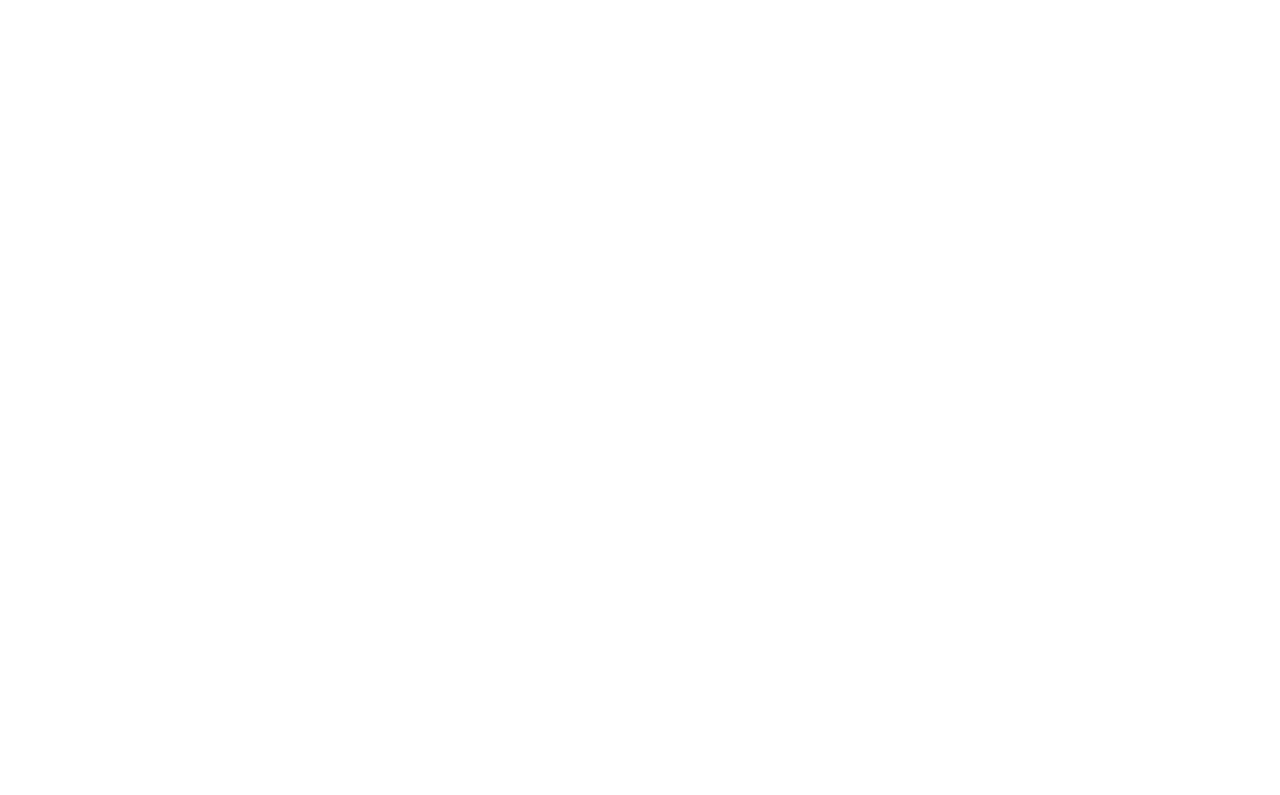
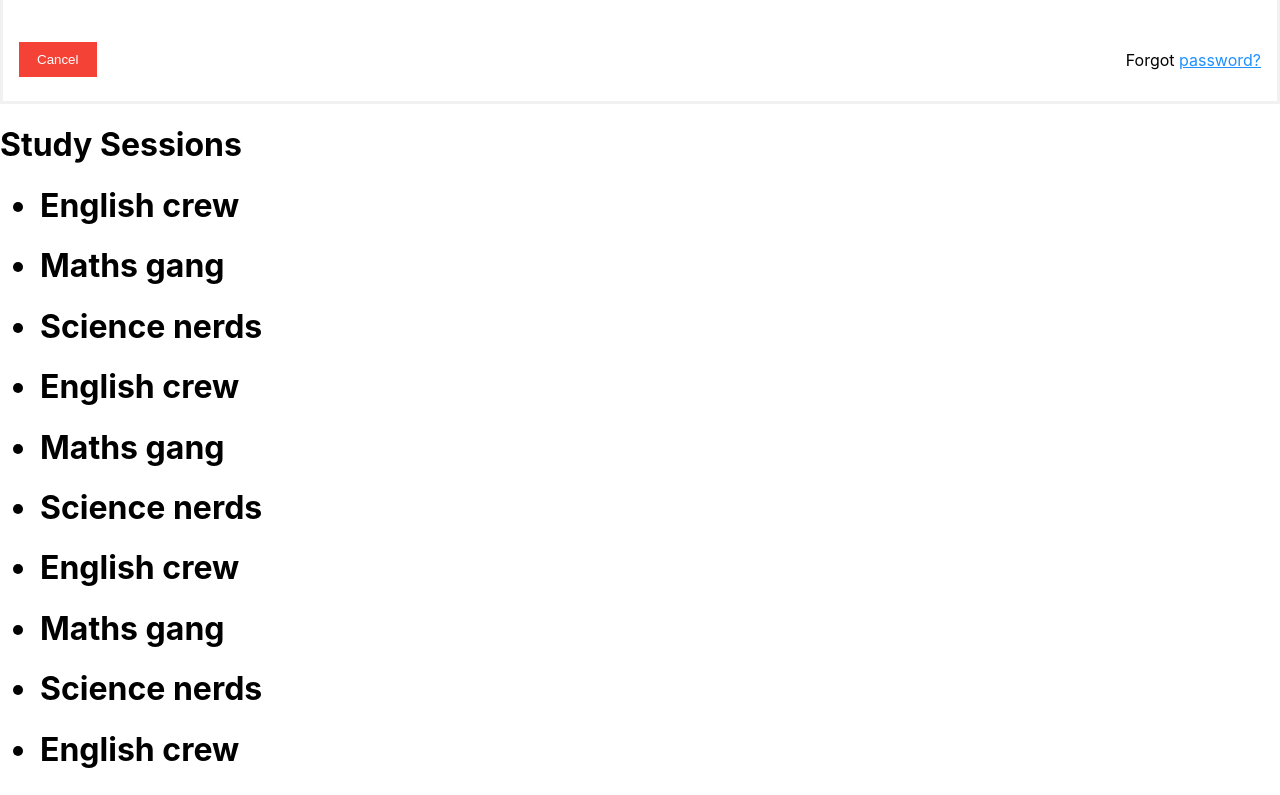
Before and after one commit to nikhilmaske-2001/StudyPlanner, a React (Create React App) app: page / in a window 1280 px wide. Shown: the part 1320-2115 px from the top of the page. Before the commit the page ends 800 px from the top, so only its background shows below. Built offline with nearby package versions, Linux system fonts and the light colour scheme.

Commit message:
Sessions half done.

```diff
--- a/src/App.js
+++ b/src/App.js
@@ -1,12 +1,14 @@
 import './App.css';
 import Login from './pages/Login/Login';
 import Register from './pages/Register/Register';
+import SessionList from './pages/SessionsList/SessionList';
 
 function App() {
   return (
     <div className="App">
-      {/* <Register /> */}
+      <Register />
       <Login />
+      <SessionList />
     </div>
   );
 }
--- /dev/null
+++ b/src/dummyData/sessionslist.js
@@ -0,0 +1,124 @@
+export const sessions = [
+    {
+        name: "English crew",
+        id: 1,
+        date: "23/06/2023",
+        starttime: "10AM",
+        endtime: "12PM"
+    },
+    {
+        name: "Maths gang",
+        id: 2,
+        date: "24/06/2023",
+        starttime: "11AM",
+        endtime: "12PM"
+    },
+    {
+        name: "Science nerds",
+        id: 3,
+        date: "25/06/2023",
+        starttime: "1PM",
+        endtime: "4PM"
+    },
+    {
+        name: "English crew",
+        id: 1,
+        date: "23/06/2023",
+        starttime: "10AM",
+        endtime: "12PM"
+    },
+    {
+        name: "Maths gang",
+        id: 2,
+        date: "24/06/2023",
+        starttime: "11AM",
+        endtime: "12PM"
+    },
+    {
+        name: "Science nerds",
+        id: 3,
+        date: "25/06/2023",
+        starttime: "1PM",
+        endtime: "4PM"
+    }, {
+        name: "English crew",
+        id: 1,
+        date: "23/06/2023",
+        starttime: "10AM",
+        endtime: "12PM"
+    },
+    {
+        name: "Maths gang",
+        id: 2,
+        date: "24/06/2023",
+        starttime: "11AM",
+        endtime: "12PM"
+    },
+    {
+        name: "Science nerds",
+        id: 3,
+        date: "25/06/2023",
+        starttime: "1PM",
+        endtime: "4PM"
+    }, {
+        name: "English crew",
+        id: 1,
+        date: "23/06/2023",
+        starttime: "10AM",
+        endtime: "12PM"
+    },
+    {
+        name: "Maths gang",
+        id: 2,
+        date: "24/06/2023",
+        starttime: "11AM",
+        endtime: "12PM"
+    },
+    {
+        name: "Science nerds",
+        id: 3,
+        date: "25/06/2023",
+        starttime: "1PM",
+        endtime: "4PM"
+    }, {
+        name: "English crew",
+        id: 1,
+        date: "23/06/2023",
+        starttime: "10AM",
+        endtime: "12PM"
+    },
+    {
+        name: "Maths gang",
+        id: 2,
+        date: "24/06/2023",
+        starttime: "11AM",
+        endtime: "12PM"
+    },
+    {
+        name: "Science nerds",
+        id: 3,
+        date: "25/06/2023",
+        starttime: "1PM",
+        endtime: "4PM"
+    }, {
+        name: "English crew",
+        id: 1,
+        date: "23/06/2023",
+        starttime: "10AM",
+        endtime: "12PM"
+    },
+    {
+        name: "Maths gang",
+        id: 2,
+        date: "24/06/2023",
+        starttime: "11AM",
+        endtime: "12PM"
+    },
+    {
+        name: "Science nerds",
+        id: 3,
+        date: "25/06/2023",
+        starttime: "1PM",
+        endtime: "4PM"
+    },
+];
--- /dev/null
+++ b/src/pages/SessionsList/SessionList.jsx
@@ -0,0 +1,18 @@
+import React from "react";
+import { sessions } from "../../dummyData/sessionslist";
+import Session from "../components/Session/Session";
+
+function SessionList() {
+  return (
+    <div>
+      <h1>Study Sessions</h1>
+      <ul>
+        {sessions.map((session) => (
+          <Session data={session} />
+        ))}
+      </ul>
+    </div>
+  );
+}
+
+export default SessionList;
--- /dev/null
+++ b/src/pages/components/Session/Session.jsx
@@ -0,0 +1,13 @@
+import React from "react";
+
+function Session(session) {
+  return (
+    <div>
+      <h1>
+        <li>{session.data.name}</li>
+      </h1>
+    </div>
+  );
+}
+
+export default Session;
```
Also changed, not shown: src/pages/SessionsList/SessionList.css (added), src/pages/components/Session/Session.css (added).
